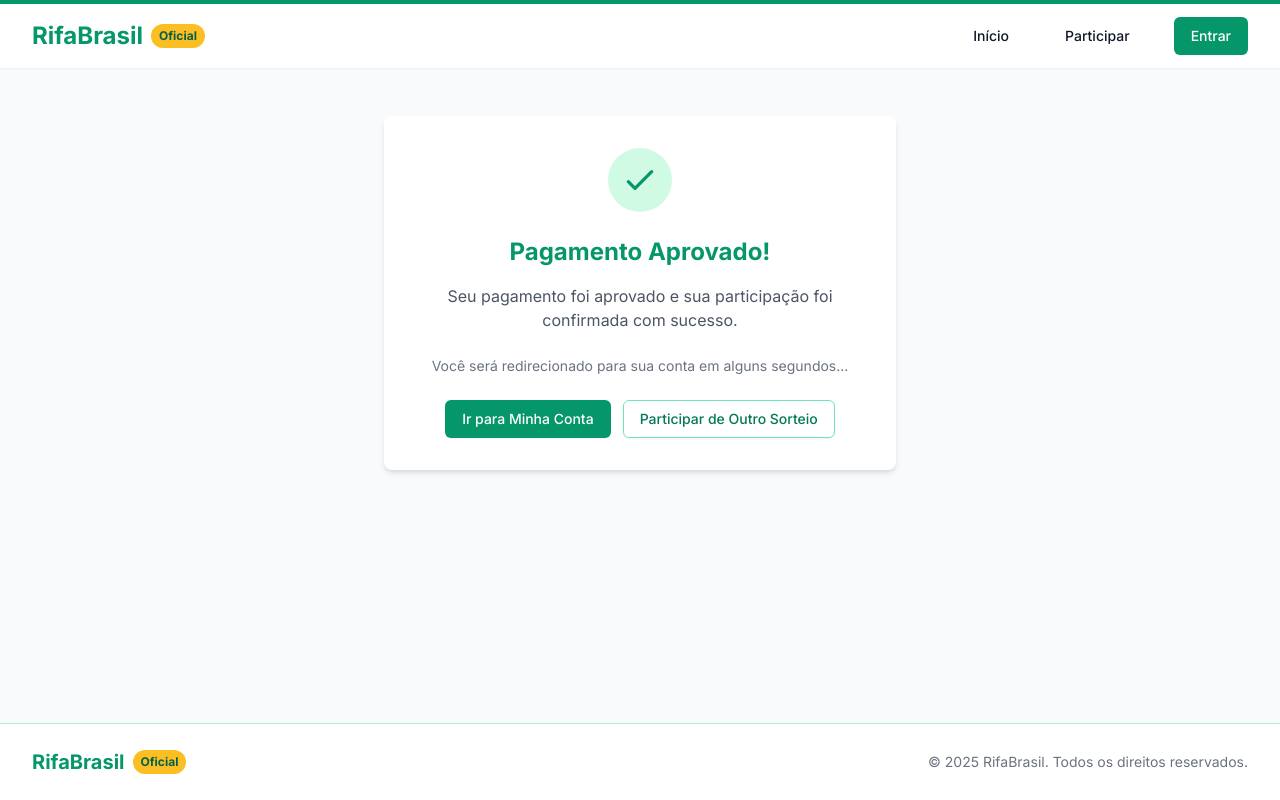
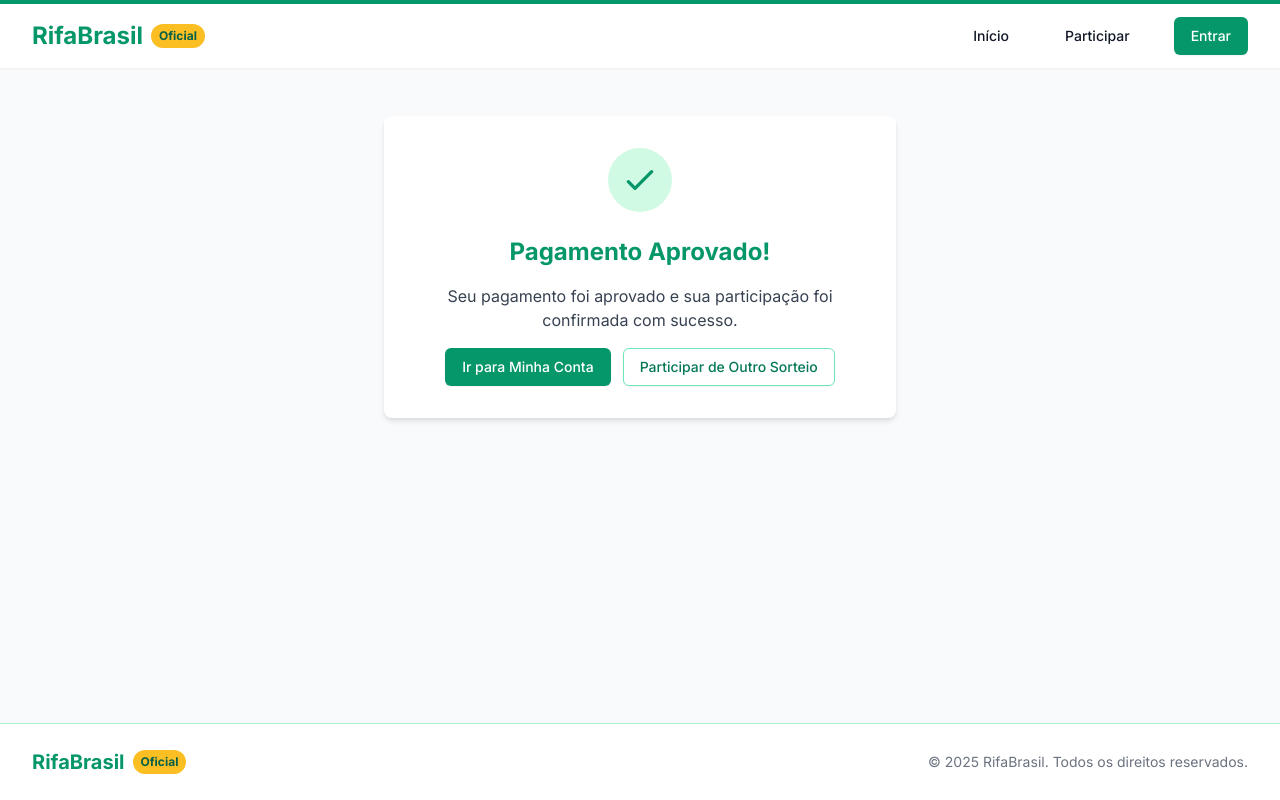
Before and after one commit to CarlosLisboa01/RifaBrasil, a Next.js app: page /pagamento/sucesso in a window 1280 px wide. Before the commit this address had no page. Built offline with nearby package versions, Linux system fonts and the light colour scheme.

Commit message:
Fix type error in payment success page

```diff
--- a/app/pagamento/sucesso/page.tsx
+++ b/app/pagamento/sucesso/page.tsx
@@ -18,11 +18,26 @@ export default function PagamentoSucessoPage() {
   const [loading, setLoading] = useState(true);
   const [paymentId, setPaymentId] = useState<string | null>(null);
   const [participationDetails, setParticipationDetails] = useState<ParticipationDetails | null>(null);
+  const [numbersFromUrl, setNumbersFromUrl] = useState<number[]>([]);
+  const [redirecting, setRedirecting] = useState(false);
 
   useEffect(() => {
     const fetchParticipationDetails = async () => {
       const payment_id = searchParams.get('payment_id');
       setPaymentId(payment_id);
+
+      // Tentar obter os números da URL (útil para ambientes de teste)
+      const numbersParam = searchParams.get('numbers');
+      if (numbersParam) {
+        try {
+          const parsedNumbers = JSON.parse(decodeURIComponent(numbersParam));
+          if (Array.isArray(parsedNumbers)) {
+            setNumbersFromUrl(parsedNumbers);
+          }
+        } catch (e) {
+          console.error('Erro ao processar números da URL:', e);
+        }
+      }
 
       if (payment_id) {
         try {
@@ -42,9 +57,14 @@ export default function PagamentoSucessoPage() {
             .single();
 
           if (data && !error) {
+            // Lidar com o caso onde raffles pode ser um array ou um objeto
+            const raffleTitle = Array.isArray(data.raffles)
+              ? (data.raffles.length > 0 ? data.raffles[0].title : 'Sorteio')
+              : (data.raffles?.title || 'Sorteio');
+
             setParticipationDetails({
               id: data.id,
-              raffle_title: data.raffles.title,
+              raffle_title: raffleTitle,
               chosen_numbers: data.chosen_numbers,
               total_paid: data.payment_amount
             });
@@ -56,16 +76,23 @@ export default function PagamentoSucessoPage() {
 
       setLoading(false);
 
-      // Após 5 segundos, redirecionar para a página de conta
-      const redirectTimer = setTimeout(() => {
-        router.push('/minha-conta');
-      }, 5000);
-
-      return () => clearTimeout(redirectTimer);
+      // Removi o redirecionamento automático para evitar conflitos com a navegação manual
     };
 
     fetchParticipationDetails();
   }, [router, searchParams]);
+
+  const handleGoToAccount = (e: React.MouseEvent) => {
+    e.preventDefault();
+    setRedirecting(true);
+    router.push('/minha-conta');
+  };
+
+  const handleParticipateAgain = (e: React.MouseEvent) => {
+    e.preventDefault();
+    setRedirecting(true);
+    router.push('/participar');
+  };
 
   if (loading) {
     return (
@@ -74,6 +101,10 @@ export default function PagamentoSucessoPage() {
       </div>
     );
   }
+
+  // Determinar quais números mostrar (do banco ou da URL)
+  const numbersToShow = participationDetails?.chosen_numbers || numbersFromUrl;
+  const hasNumbers = numbersToShow.length > 0;
 
   return (
     <div className="max-w-lg mx-auto mt-12 p-8 bg-white rounded-lg shadow-md">
@@ -85,32 +116,36 @@ export default function PagamentoSucessoPage() {
         </div>
         <h2 className="text-2xl font-bold text-green-600 mb-4">Pagamento Aprovado!</h2>
 
+        <p className="text-gray-700 mb-4">
           {participationDetails ? (
-          <div className="mb-6">
-            <p className="text-gray-700 mb-4">
-              Sua participação no sorteio <span className="font-semibold">{participationDetails.raffle_title}</span> foi confirmada com sucesso.
+            <>Sua participação no sorteio <span className="font-semibold">{participationDetails.raffle_title}</span> foi confirmada com sucesso.</>
+          ) : (
+            <>Seu pagamento foi aprovado e sua participação foi confirmada com sucesso.</>
+          )}
         </p>
 
+        {hasNumbers && (
           <div className="bg-green-50 p-4 rounded-md border border-green-200 mb-4">
-              <div className="flex justify-between items-center mb-2">
+            <div className="mb-2">
               <span className="text-sm font-medium text-gray-600">Números escolhidos:</span>
-                <span className="text-green-700 font-bold">
-                  {participationDetails.chosen_numbers.sort((a, b) => a - b).join(', ')}
+              <div className="mt-1">
+                <span className="text-green-700 font-bold text-lg">
+                  {numbersToShow.sort((a, b) => a - b).join(', ')}
                 </span>
               </div>
+            </div>
 
-              <div className="flex justify-between items-center">
+            {participationDetails?.total_paid && (
+              <div className="pt-2 border-t border-green-100">
                 <span className="text-sm font-medium text-gray-600">Valor pago:</span>
+                <div className="mt-1">
                   <span className="text-green-700 font-bold">
                     R$ {participationDetails.total_paid.toFixed(2).replace('.', ',')}
                   </span>
                 </div>
               </div>
+            )}
           </div>
-        ) : (
-          <p className="text-gray-600 mb-6">
-            Seu pagamento foi aprovado e sua participação foi confirmada com sucesso.
-          </p>
         )}
 
         {paymentId && (
@@ -119,22 +154,21 @@ export default function PagamentoSucessoPage() {
           </p>
         )}
 
-        <p className="text-sm text-gray-500 mb-6">
-          Você será redirecionado para sua conta em alguns segundos...
-        </p>
         <div className="flex flex-col space-y-3 sm:flex-row sm:space-y-0 sm:space-x-3 justify-center">
-          <Link
-            href="/minha-conta"
-            className="inline-flex items-center px-4 py-2 border border-transparent rounded-md shadow-sm text-sm font-medium text-white bg-green-600 hover:bg-green-700 focus:outline-none focus:ring-2 focus:ring-offset-2 focus:ring-green-500"
+          <button
+            onClick={handleGoToAccount}
+            disabled={redirecting}
+            className="inline-flex items-center px-4 py-2 border border-transparent rounded-md shadow-sm text-sm font-medium text-white bg-green-600 hover:bg-green-700 focus:outline-none focus:ring-2 focus:ring-offset-2 focus:ring-green-500 disabled:opacity-50"
           >
-            Ir para Minha Conta
-          </Link>
-          <Link
-            href="/participar"
-            className="inline-flex items-center px-4 py-2 border border-green-300 rounded-md shadow-sm text-sm font-medium text-green-700 bg-white hover:bg-green-50 focus:outline-none focus:ring-2 focus:ring-offset-2 focus:ring-green-500"
+            {redirecting ? 'Redirecionando...' : 'Ir para Minha Conta'}
+          </button>
+          <button
+            onClick={handleParticipateAgain}
+            disabled={redirecting}
+            className="inline-flex items-center px-4 py-2 border border-green-300 rounded-md shadow-sm text-sm font-medium text-green-700 bg-white hover:bg-green-50 focus:outline-none focus:ring-2 focus:ring-offset-2 focus:ring-green-500 disabled:opacity-50"
           >
             Participar de Outro Sorteio
-          </Link>
+          </button>
         </div>
       </div>
     </div>
```
Lines whose indentation alone changed are shown as unchanged.
